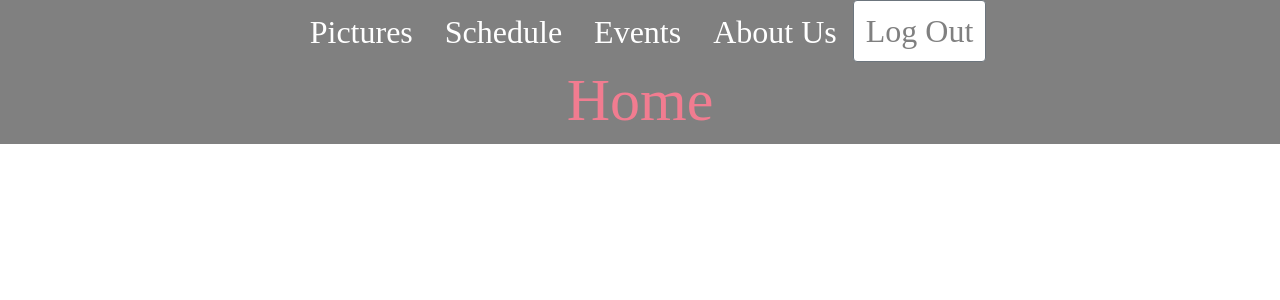
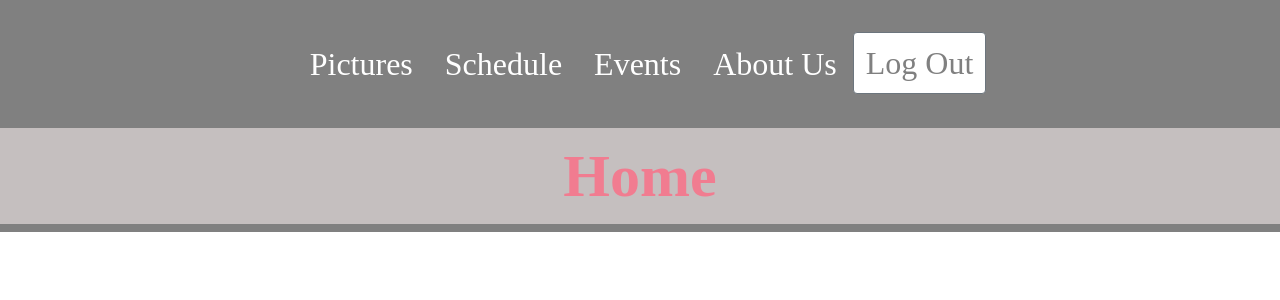
Before and after one commit to aleshakay/Magical-Memories, a React (Create React App) app: page / in a window 1280 px wide. Shown: the top 300 px of the page. Built offline with nearby package versions, Linux system fonts and the light colour scheme; no server answers; sample sign-in values are in the browser's storage; a web font is replaced by a local one.

Commit message:
updated size

```diff
--- a/src/components/pages/EventForm/EventForm.js
+++ b/src/components/pages/EventForm/EventForm.js
@@ -2,7 +2,7 @@ import React from 'react';
 import {
   Form, FormGroup, Label, Input, FormFeedback, FormText, Button,
 } from 'reactstrap';
-
+import EventFormBar from '../../shared/EventFormBar/EventFormBar';
 import eventData from '../../../helpers/data/eventData';
 import authData from '../../../helpers/data/authData';
 import './EventForm.scss';
@@ -62,6 +62,7 @@ class EventForm extends React.Component {
     } = this.state;
     return (
       <div className="EventForm">
+        <EventFormBar />
         <Form>
           <FormGroup className="eventFormGroup">
             <Label for="eventName">Event Name</Label>
--- a/src/components/pages/Home/Home.scss
+++ b/src/components/pages/Home/Home.scss
@@ -1,5 +1,8 @@
 .homeTitle{
   font-family: 'La Belle Aurore', cursive;
   font-size: 60px !important;
+  font-weight: bolder;
   color: rgb(241, 124, 144);
+  background-color: rgb(197, 191, 191);
+  padding: 12px;
 }
--- /dev/null
+++ b/src/components/shared/EventFormBar/EventFormBar.js
@@ -0,0 +1,15 @@
+import React from 'react';
+
+import './EventFormBar.scss';
+
+class EventFormBar extends React.Component {
+  render() {
+    return (
+      <div>
+      <h1 className="eventFormTitle">Schedule your magical event ...</h1>
+      </div>
+    );
+  }
+}
+
+export default EventFormBar;
--- /dev/null
+++ b/src/components/shared/EventFormBar/EventFormBar.scss
@@ -0,0 +1,8 @@
+.eventFormTitle{
+  text-align: left;
+  background-color: rgb(197, 191, 191);
+  padding: 12px;
+  color: rgb(85, 82, 82);
+  font-size: 48px;
+  font-weight: bolder;
+}
--- a/src/components/shared/NavBar/NavBar.scss
+++ b/src/components/shared/NavBar/NavBar.scss
@@ -1,6 +1,7 @@
 .NavBar {
   justify-content: center;
   font-family: 'La Belle Aurore', cursive;
+  padding: 1em;
   font-size: 32px;
   color: white;
     .NavBarLinks {
```
Also changed, not shown: src/components/pages/EventForm/EventForm.scss (line endings or trailing spaces).
